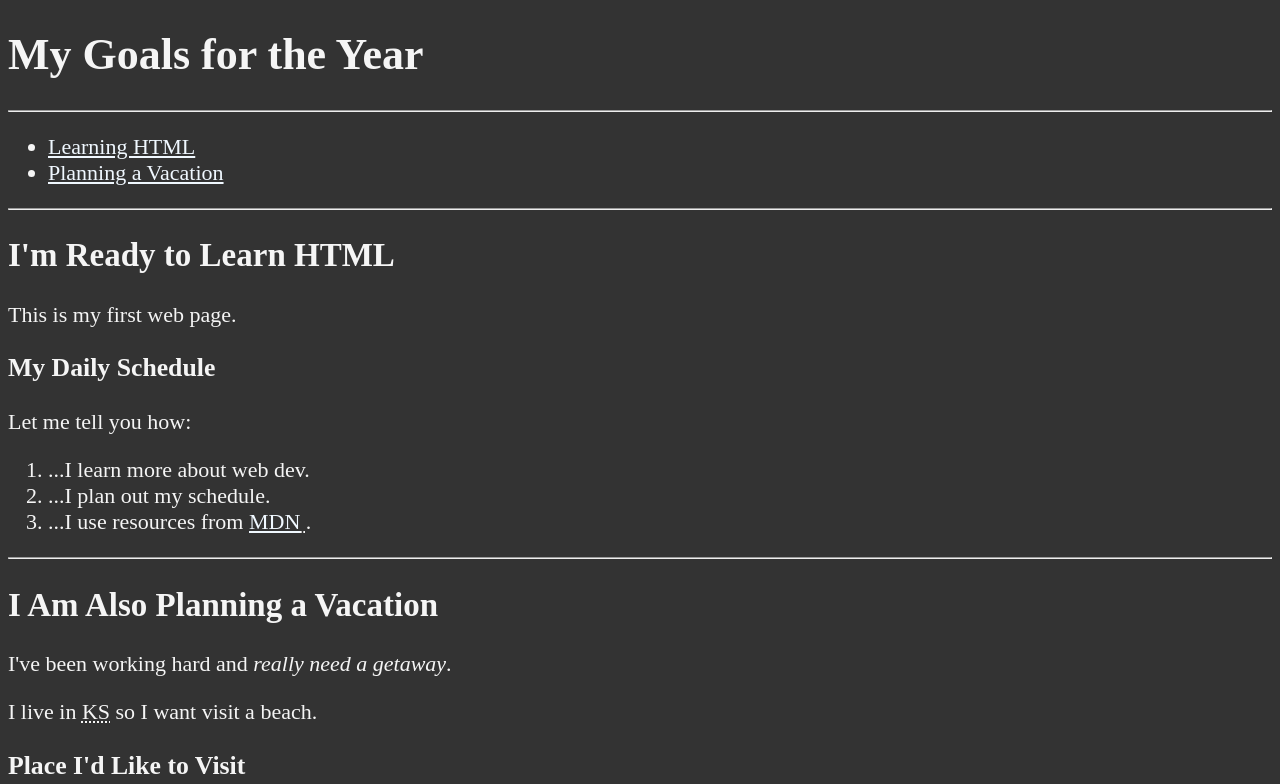
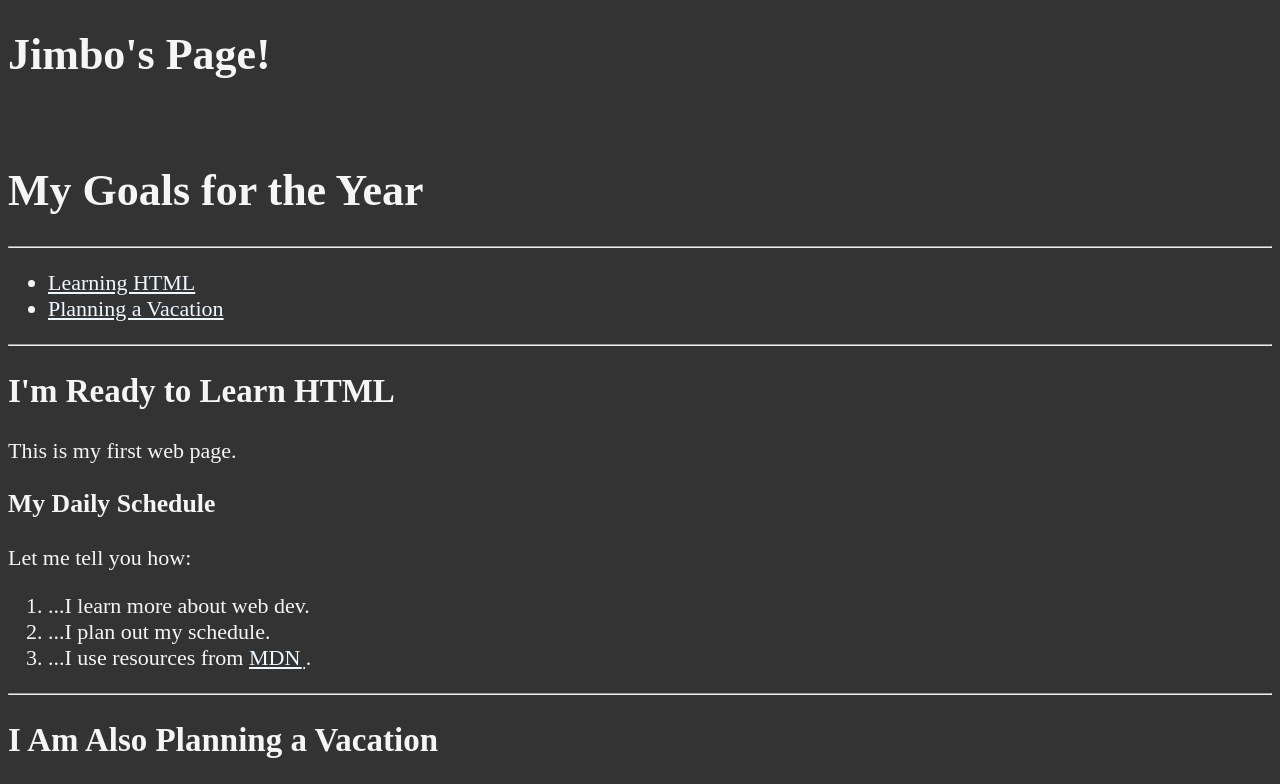
Before and after one commit to jimbo9943/Git_Code_Playground, a plain HTML site: page index.html in a window 1280 px wide. Shown: the top 784 px of the page. Drawn offline with Linux system fonts and the light colour scheme.

Commit message:
added h1 header

```diff
--- a/index.html
+++ b/index.html
@@ -11,6 +11,7 @@
 </head>
 
 <body>
+    <h1>Jimbo's Page!</h1><br>
     <h1>My Goals for the Year</h1>
 
     <hr>
```
